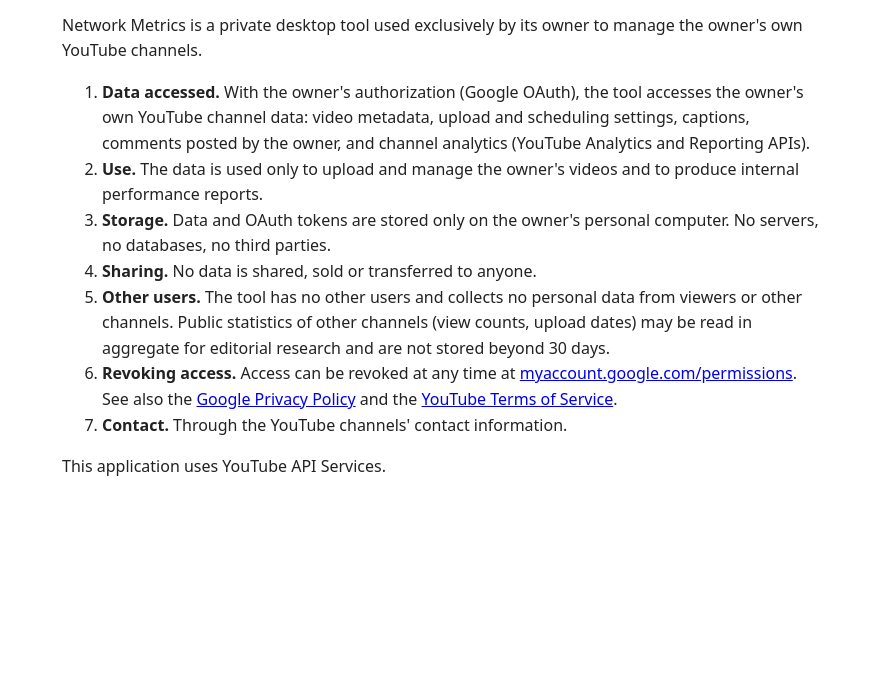
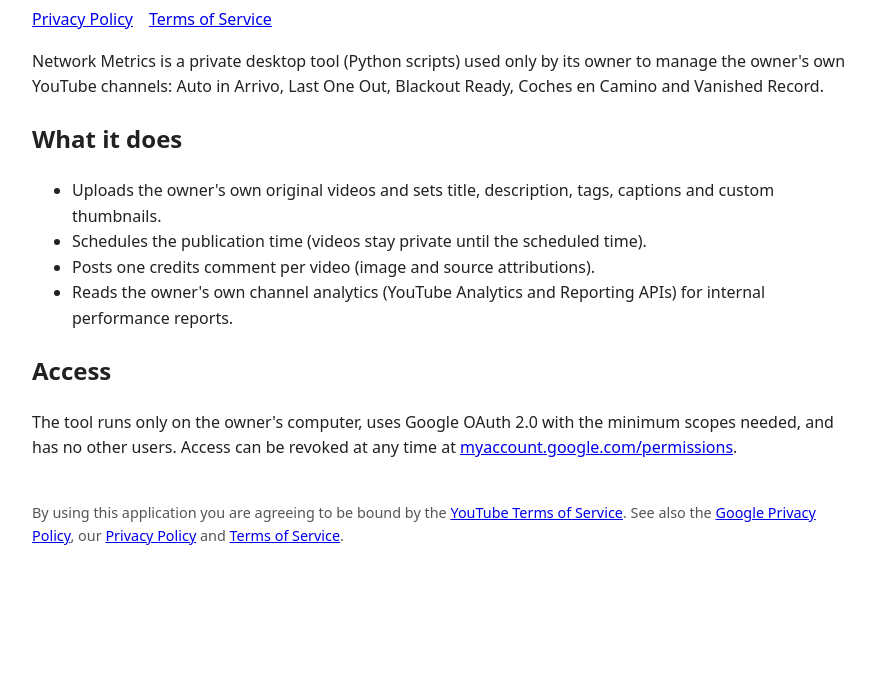
Before and after one commit to alcidesdeoliveira201-hub/network-metrics-privacy, a plain HTML site: page index.html in a window 1280 px wide. Shown: the part 127-800 px from the top of the page, without its empty margins (198-1073 px from the left). Drawn offline with Linux system fonts and the light colour scheme.

Commit message:
Home page with YouTube API Services branding, terms, privacy retention section
Co-Authored-By: Claude Opus 5.5 <noreply@anthropic.com>

```diff
--- a/index.html
+++ b/index.html
@@ -1,15 +1,14 @@
-<!doctype html><html lang="en"><head><meta charset="utf-8"><meta name="viewport" content="width=device-width,initial-scale=1"><title>Network Metrics — Privacy Policy</title>
-<style>body{font-family:system-ui,sans-serif;max-width:760px;margin:40px auto;padding:0 16px;line-height:1.6;color:#222}h1{font-size:1.6rem}</style></head><body>
-<h1>Network Metrics — Privacy Policy</h1><p><em>Last updated: November 23, 2026</em></p>
-<p>Network Metrics is a private desktop tool used exclusively by its owner to manage the owner's own YouTube channels.</p>
-<ol>
-<li><strong>Data accessed.</strong> With the owner's authorization (Google OAuth), the tool accesses the owner's own YouTube channel data: video metadata, upload and scheduling settings, captions, comments posted by the owner, and channel analytics (YouTube Analytics and Reporting APIs).</li>
-<li><strong>Use.</strong> The data is used only to upload and manage the owner's videos and to produce internal performance reports.</li>
-<li><strong>Storage.</strong> Data and OAuth tokens are stored only on the owner's personal computer. No servers, no databases, no third parties.</li>
-<li><strong>Sharing.</strong> No data is shared, sold or transferred to anyone.</li>
-<li><strong>Other users.</strong> The tool has no other users and collects no personal data from viewers or other channels. Public statistics of other channels (view counts, upload dates) may be read in aggregate for editorial research and are not stored beyond 30 days.</li>
-<li><strong>Revoking access.</strong> Access can be revoked at any time at <a href="https://myaccount.google.com/permissions">myaccount.google.com/permissions</a>. See also the <a href="https://policies.google.com/privacy">Google Privacy Policy</a> and the <a href="https://www.youtube.com/t/terms">YouTube Terms of Service</a>.</li>
-<li><strong>Contact.</strong> Through the YouTube channels' contact information.</li>
-</ol>
-<p>This application uses YouTube API Services.</p>
+<!doctype html><html lang="en"><head><meta charset="utf-8"><meta name="viewport" content="width=device-width,initial-scale=1"><title>Network Metrics</title>
+<style>body{font-family:system-ui,sans-serif;max-width:820px;margin:40px auto;padding:0 16px;line-height:1.6;color:#222}header{display:flex;align-items:center;gap:14px}.yt{display:inline-flex;align-items:center;gap:8px;background:#ff0000;color:#fff;font-weight:700;padding:6px 12px;border-radius:8px}.tri{width:0;height:0;border-left:12px solid #fff;border-top:7px solid transparent;border-bottom:7px solid transparent}nav a{margin-right:16px}footer{margin-top:40px;font-size:.9rem;color:#555}</style></head><body>
+<header><h1>Network Metrics</h1><span class="yt"><span class="tri"></span>Uses YouTube API Services</span></header>
+<nav><a href="privacy.html">Privacy Policy</a><a href="terms.html">Terms of Service</a></nav>
+<p>Network Metrics is a private desktop tool (Python scripts) used only by its owner to manage the owner's own YouTube channels: Auto in Arrivo, Last One Out, Blackout Ready, Coches en Camino and Vanished Record.</p>
+<h2>What it does</h2>
+<ul><li>Uploads the owner's own original videos and sets title, description, tags, captions and custom thumbnails.</li>
+<li>Schedules the publication time (videos stay private until the scheduled time).</li>
+<li>Posts one credits comment per video (image and source attributions).</li>
+<li>Reads the owner's own channel analytics (YouTube Analytics and Reporting APIs) for internal performance reports.</li></ul>
+<h2>Access</h2>
+<p>The tool runs only on the owner's computer, uses Google OAuth 2.0 with the minimum scopes needed, and has no other users. Access can be revoked at any time at <a href="https://myaccount.google.com/permissions">myaccount.google.com/permissions</a>.</p>
+<footer>By using this application you are agreeing to be bound by the <a href="https://www.youtube.com/t/terms">YouTube Terms of Service</a>. See also the <a href="https://policies.google.com/privacy">Google Privacy Policy</a>, our <a href="privacy.html">Privacy Policy</a> and <a href="terms.html">Terms of Service</a>.</footer>
 </body></html>
```
Also changed, not shown: privacy.html (added, +16 -0 lines), terms.html (added, +10 -0 lines).
